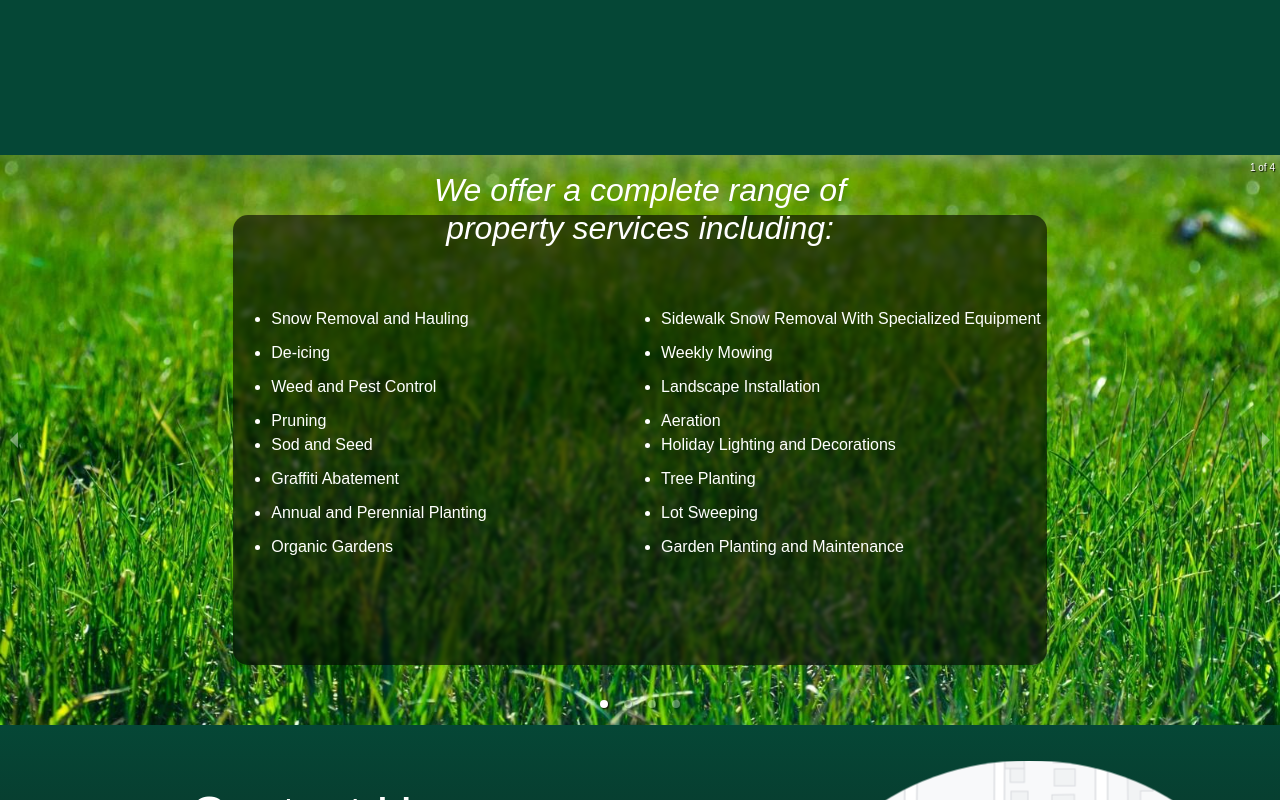
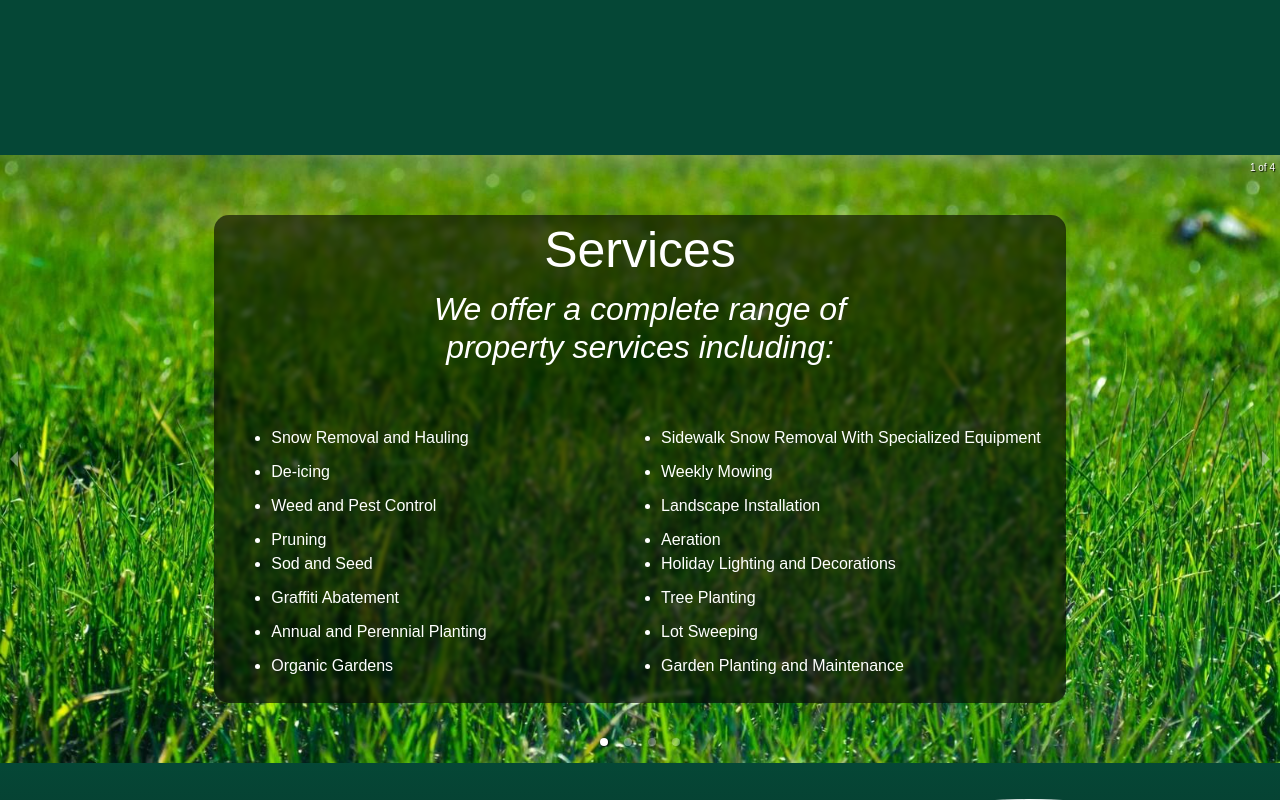
Before and after one commit to MikeAtwood/custom-products, a React (Vite) app: page / in a window 1280 px wide. Shown: the part 1380-2180 px from the top of the page. Built offline with nearby package versions, Linux system fonts and the light colour scheme; grey boxes are pictures that could not be loaded.

Commit message:
fixed text-container Services

```diff
--- a/src/App.css
+++ b/src/App.css
@@ -198,7 +198,7 @@ nav.navbar {
   justify-content: center;
   background-color: rgba(0, 0, 0, 0.6);
   backdrop-filter: blur(2px);
-  padding: 6px;
+  padding: 25px;
   margin: 60px;
   border-radius: 15px;
 }
@@ -206,8 +206,6 @@ nav.navbar {
 .main-service {
   display: block;
   position: relative;
-  top: -100px;
-
 }
 
 .text-container ul {
```
